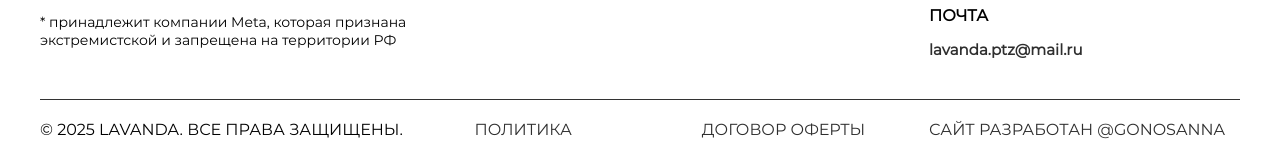
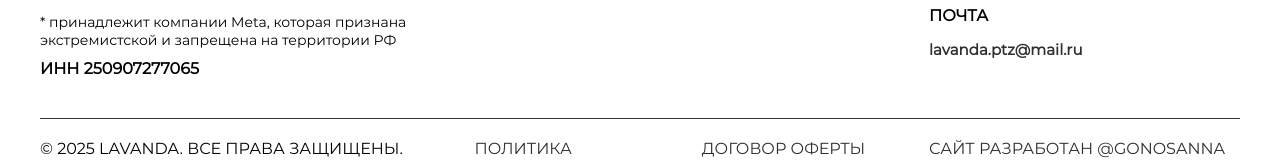
Before and after one commit to AnnaGonos/frontend-lavanda, a React (Create React App) app: page / in a window 1280 px wide. Shown: the part 3150-3310 px from the top of the page. Built offline with nearby package versions, Linux system fonts and the light colour scheme; no server answers.

Commit message:
add: ИНН

```diff
--- a/src/components/Footer/Footer.tsx
+++ b/src/components/Footer/Footer.tsx
@@ -36,6 +36,7 @@ const Footer = () => {
                         </div>
                         <small>* принадлежит компании Meta, которая признана
                             экстремистской и запрещена на территории РФ</small>
+                        <div><strong>ИНН 250907277065</strong></div>
                     </div>
                 </div>
 
```
